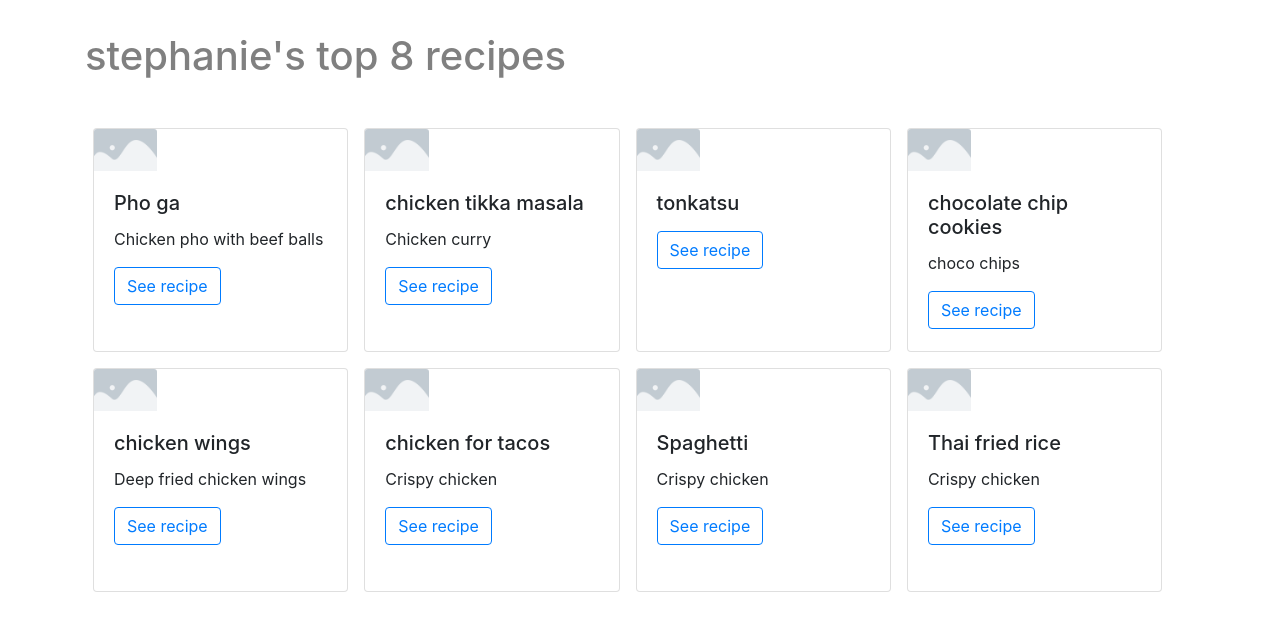
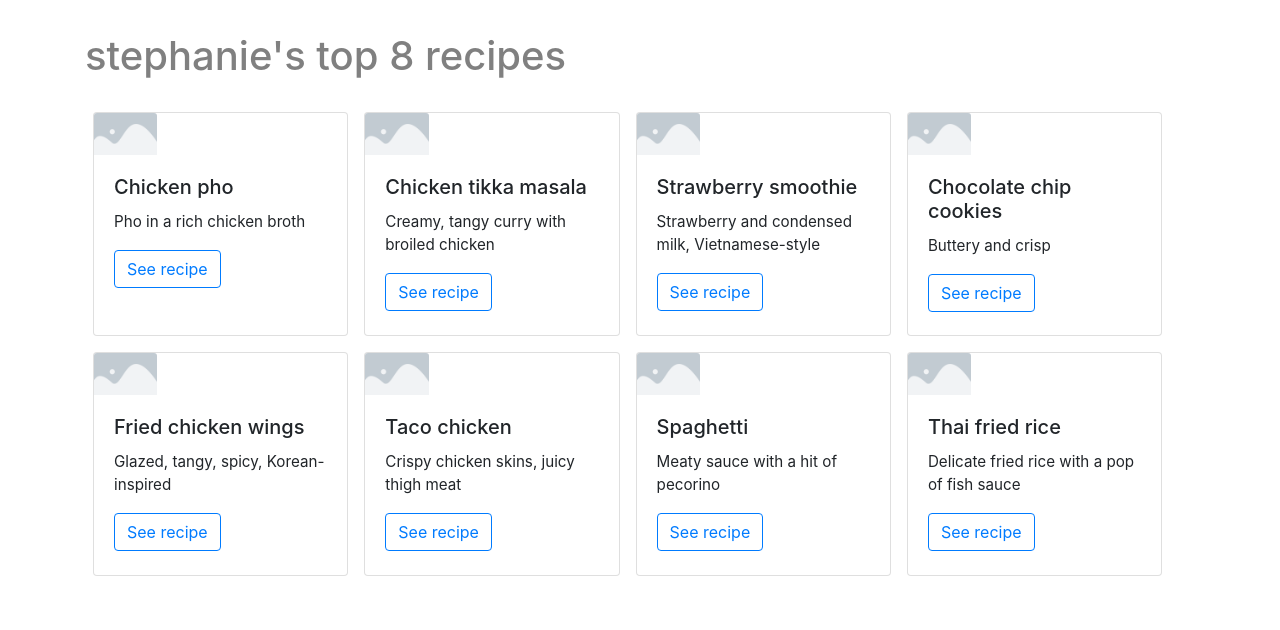
Before and after one commit to stpnzh/best-recps, a React (Create React App) app: page / in a window 1280 px wide. Shown: the top 630 px of the page. Built offline with nearby package versions, Linux system fonts and the light colour scheme.

Commit message:
Update dummy data in recipes to real data, still a WIP

```diff
--- a/src/components/Cards.js
+++ b/src/components/Cards.js
@@ -12,7 +12,7 @@ const Cards = (props) => {
       <Card.Img variant='top' src={ placeholder } style={{ width: `25%`}}/>
       <Card.Body>
         <Card.Title>{recipe.name}</Card.Title>
-        <Card.Text>{recipe.description}</Card.Text>
+        <Card.Text style={{ fontSize: `95%` }}>{recipe.description}</Card.Text>
         <RecipeModal recipe={recipe}/>
       </Card.Body>
     </Card>
--- a/src/components/Home.js
+++ b/src/components/Home.js
@@ -5,8 +5,8 @@ import Cards from './Cards';
 
 const recipes = [
   {
-    name: 'Pho ga',
-    description: 'Chicken pho with beef balls',
+    name: 'Chicken pho',
+    description: 'Pho in a rich chicken broth',
     ingredients: ['4 lb chicken bones', '4.5 qt water', 'salt', 'sugar', '3 onions',
     '1 whole chicken, preferable free range and air chilled', 'beef balls', 'cilantro',
    'green onions' ],
@@ -22,38 +22,38 @@ const recipes = [
      'About 1 hr before service, add charred onions.'
     ]
   }, {
-    name: 'chicken tikka masala',
-    description: 'Chicken curry',
+    name: 'Chicken tikka masala',
+    description: 'Creamy, tangy curry with broiled chicken',
     ingredients: ['chicken', 'yogurt', 'cream'],
     directions: ['add cream', 'boil water']
   }, {
-    name: 'tonkatsu',
-    description: '',
+    name: 'Strawberry smoothie',
+    description: 'Strawberry and condensed milk, Vietnamese-style',
     ingredients: ['pork loin', 'eggs', 'flour'],
     directions: ['deep fry']
   }, {
-    name: 'chocolate chip cookies',
-    description: 'choco chips',
+    name: 'Chocolate chip cookies',
+    description: 'Buttery and crisp',
     ingredients: ['flour', 'eggs', 'butter'],
     directions: ['melt butter', 'boil water']
   }, {
-    name: 'chicken wings',
-    description: 'Deep fried chicken wings',
+    name: 'Fried chicken wings',
+    description: 'Glazed, tangy, spicy, Korean-inspired',
     ingredients: ['chicken', 'potato starch', 'onion'],
     directions: ['parboil', 'boil water']
   }, {
-    name: 'chicken for tacos',
-    description: 'Crispy chicken',
+    name: 'Taco chicken',
+    description: 'Crispy chicken skins, juicy thigh meat',
     ingredients: ['chicken', 'paprika', 'chili pepper'],
     directions: ['debone', 'marinate']
   }, {
     name: 'Spaghetti',
-    description: 'Crispy chicken',
+    description: 'Meaty sauce with a hit of pecorino',
     ingredients: ['chicken', 'paprika', 'chili pepper'],
     directions: ['debone', 'marinate']
   }, {
     name: 'Thai fried rice',
-    description: 'Crispy chicken',
+    description: 'Delicate fried rice with a pop of fish sauce',
     ingredients: ['chicken', 'paprika', 'chili pepper'],
     directions: ['debone', 'marinate']
   }
@@ -63,7 +63,7 @@ const recipes = [
 const Home = () => {
   return (
     <Container>
-      <h1 style={{ paddingTop: `2rem`, paddingBottom: `2rem`, color: `gray` }}>stephanie's top 8 recipes</h1>
+      <h1 style={{ paddingTop: `2rem`, paddingBottom: `1rem`, color: `gray` }}>stephanie's top 8 recipes</h1>
       <Cards recipes={recipes}/>
     </Container>
   )
```
